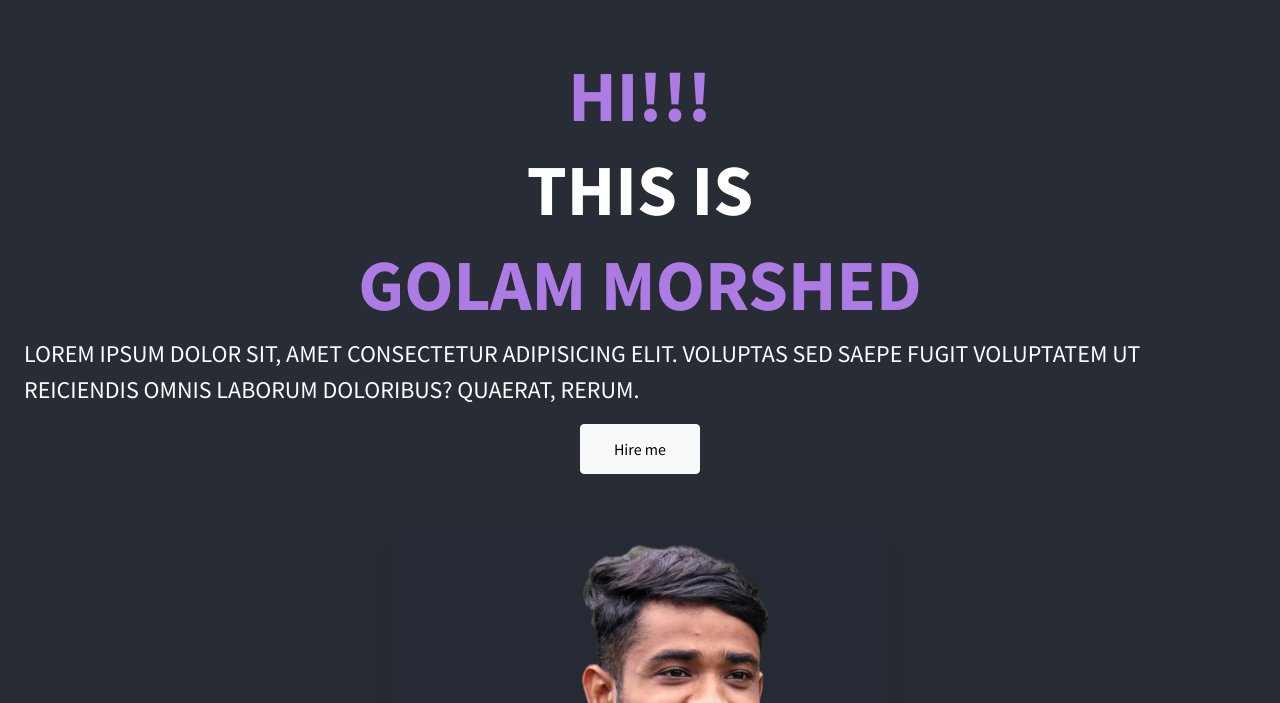
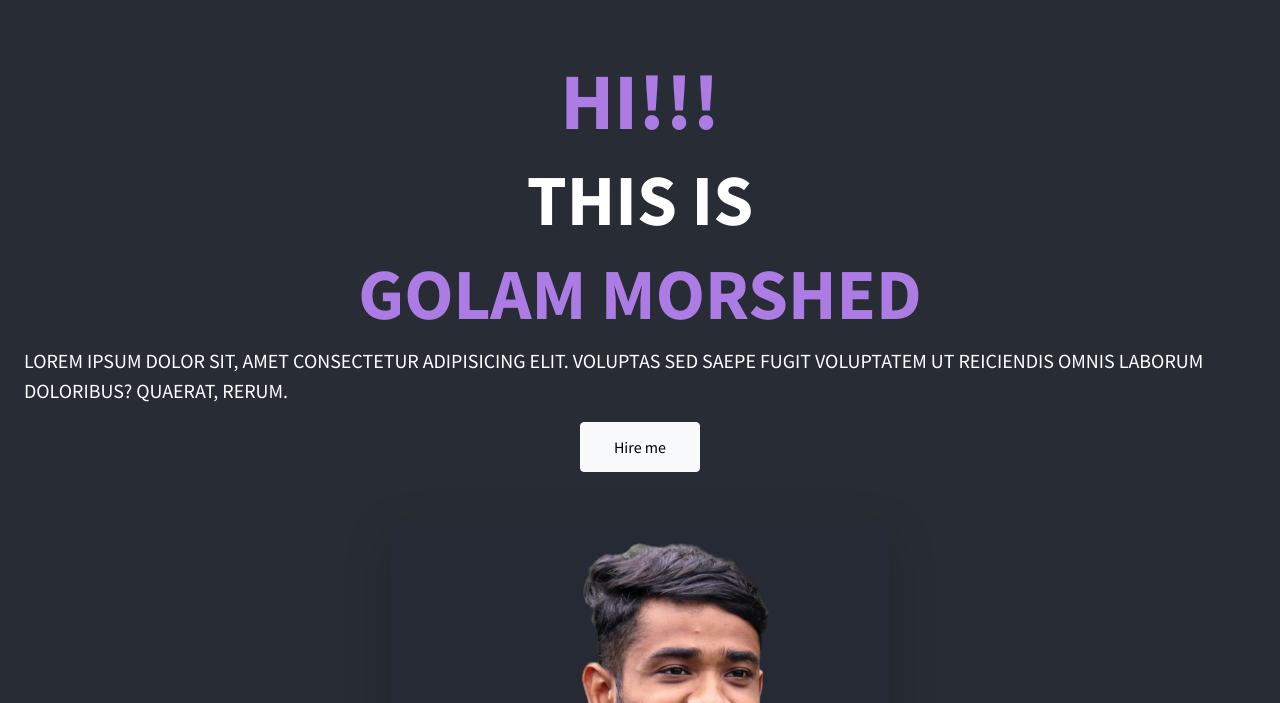
Before and after one commit to Irfananik/my-dev-portfolio, a plain HTML site: page index.html in a window 1280 px wide. Shown: the part 97-800 px from the top of the page. Drawn offline with nearby package versions, Linux system fonts and the light colour scheme.

Commit message:
modified

```diff
--- a/index.html
+++ b/index.html
@@ -47,10 +47,10 @@
         <section class="container-fluid my-5 h-100">
             <div class="row ">
                 <div class="col-lg-12  d-flex align-items-center justify-content-center flex-column">
-                    <h1 class="display-2 text-uppercase text-color-one fw-bold">hi!!!</h1>
+                    <h1 class="display-1 text-uppercase text-color-one fw-bold">hi!!!</h1>
                     <h1 class="display-2 text-uppercase text-white fw-bold">This is</h1>
                     <h1 class="display-2 text-uppercase fw-bold text-color-one">Golam Morshed</h1>
-                    <p class="fs-4 text-uppercase text-white">Lorem ipsum dolor sit, amet consectetur adipisicing elit. Voluptas sed saepe fugit voluptatem ut reiciendis omnis laborum doloribus? Quaerat, rerum.</p>
+                    <p class="fs-5 text-uppercase text-white">Lorem ipsum dolor sit, amet consectetur adipisicing elit. Voluptas sed saepe fugit voluptatem ut reiciendis omnis laborum doloribus? Quaerat, rerum.</p>
                     <button type="button" class="btn btn-light btn-one">Hire me</button>
                     <div class="rounded-3 mt-5 shadow-lg">
                         <img class="img-fluid" src="images/my-img.png" alt="">
```
